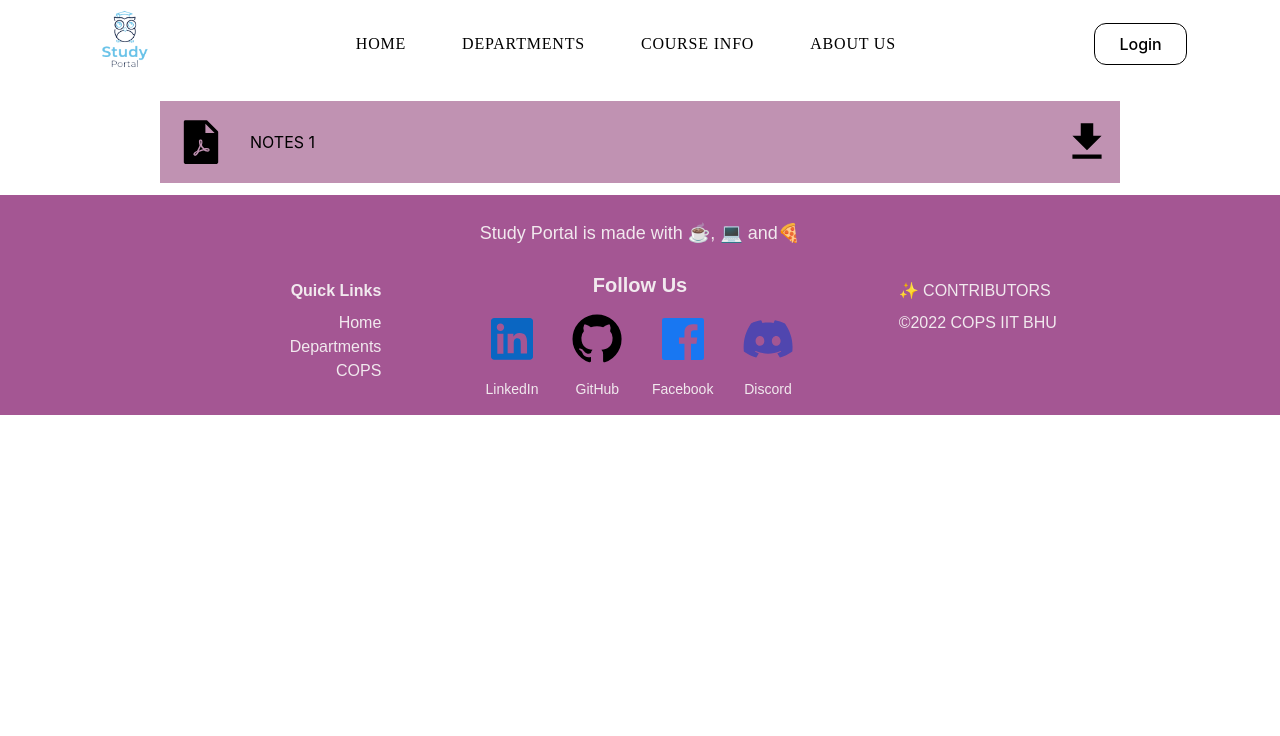
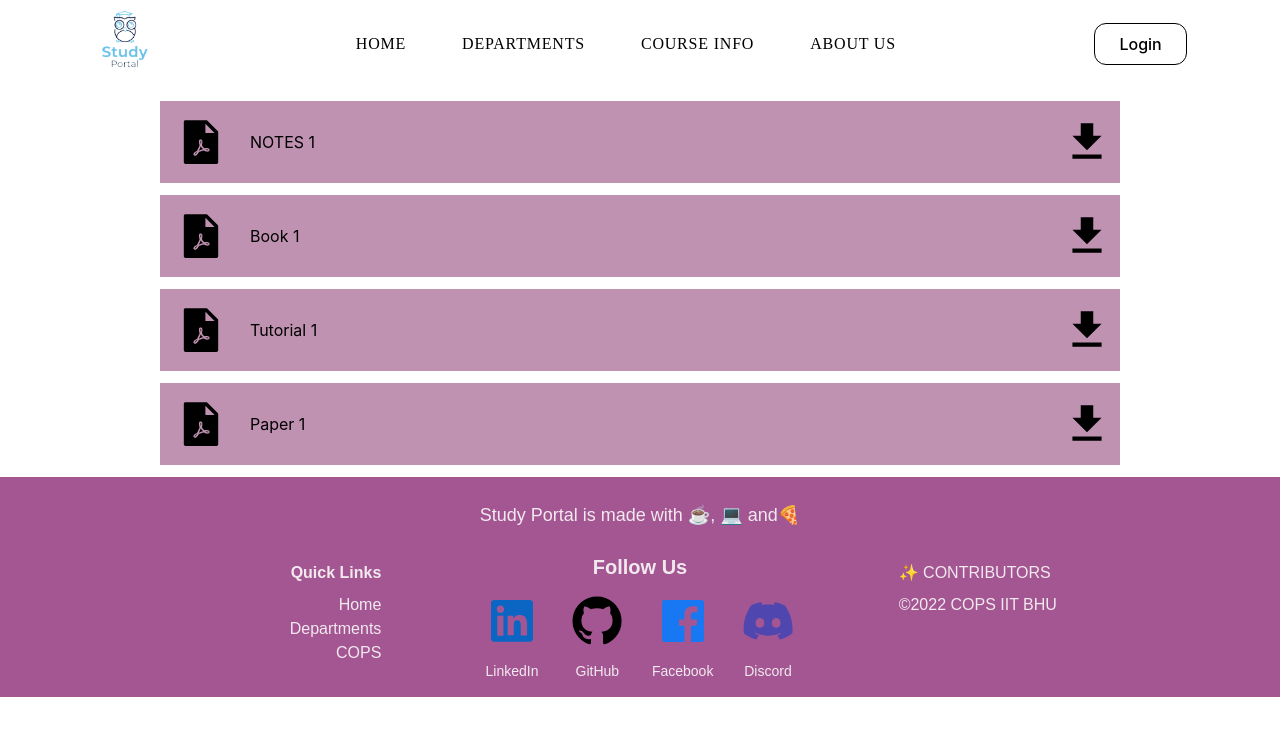
Before and after one commit to COPS-IITBHU/Study-Portal, a Next.js app: page /courseinfo in a window 1280 px wide. Shown: the top 736 px of the page. Built offline with nearby package versions, Linux system fonts and the light colour scheme; a web font is replaced by a local one.

Commit message:
all added

```diff
--- /dev/null
+++ b/components/course_info/Book.jsx
@@ -0,0 +1,21 @@
+import React from 'react'
+import { AiFillFilePdf } from "react-icons/ai";
+import { MdDownload } from "react-icons/md";
+
+const Book = () => {
+  return (
+    <div className='w-3/4 my-3 bg-mauve flex justify-between m-auto hover:bg-blush '>
+      <div className='flex align-middle justify-center'>
+        <span className='m-2 p-2'>
+          <AiFillFilePdf size={50} />
+        </span>
+        <span className='my-auto p-2'>Book 1</span>
+      </div>
+      <div className='my-auto p-2 hover:cursor-pointer'>
+        <MdDownload size={50}/>
+      </div>
+    </div>
+  )
+}
+
+export default Book;
--- /dev/null
+++ b/components/course_info/Past.jsx
@@ -0,0 +1,21 @@
+import React from 'react'
+import { AiFillFilePdf } from "react-icons/ai";
+import { MdDownload } from "react-icons/md";
+
+const Past = () => {
+  return (
+    <div className='w-3/4 my-3 bg-mauve flex justify-between m-auto hover:bg-blush '>
+      <div className='flex align-middle justify-center'>
+        <span className='m-2 p-2'>
+          <AiFillFilePdf size={50} />
+        </span>
+        <span className='my-auto p-2'>Paper 1</span>
+      </div>
+      <div className='my-auto p-2 hover:cursor-pointer'>
+        <MdDownload size={50}/>
+      </div>
+    </div>
+  )
+}
+
+export default Past;
--- /dev/null
+++ b/components/course_info/Tut.jsx
@@ -0,0 +1,21 @@
+import React from 'react'
+import { AiFillFilePdf } from "react-icons/ai";
+import { MdDownload } from "react-icons/md";
+
+const Tut = () => {
+  return (
+    <div className='w-3/4 my-3 bg-mauve flex justify-between m-auto hover:bg-blush '>
+      <div className='flex align-middle justify-center'>
+        <span className='m-2 p-2'>
+          <AiFillFilePdf size={50} />
+        </span>
+        <span className='my-auto p-2'>Tutorial 1</span>
+      </div>
+      <div className='my-auto p-2 hover:cursor-pointer'>
+        <MdDownload size={50}/>
+      </div>
+    </div>
+  )
+}
+
+export default Tut;
--- a/pages/courseinfo.tsx
+++ b/pages/courseinfo.tsx
@@ -1,10 +1,16 @@
 import React from 'react'
 import Content from '../components/course_info/Content'
-
+import Book from '../components/course_info/Book'
+import Tut from '../components/course_info/Tut'
+import Past from '../components/course_info/Past'
 const courseinfo = () => {
   return (
     <>
     <Content/>
+    <Book/>
+    <Tut/>
+    <Past/>
+
     </>
   )
 }
```
